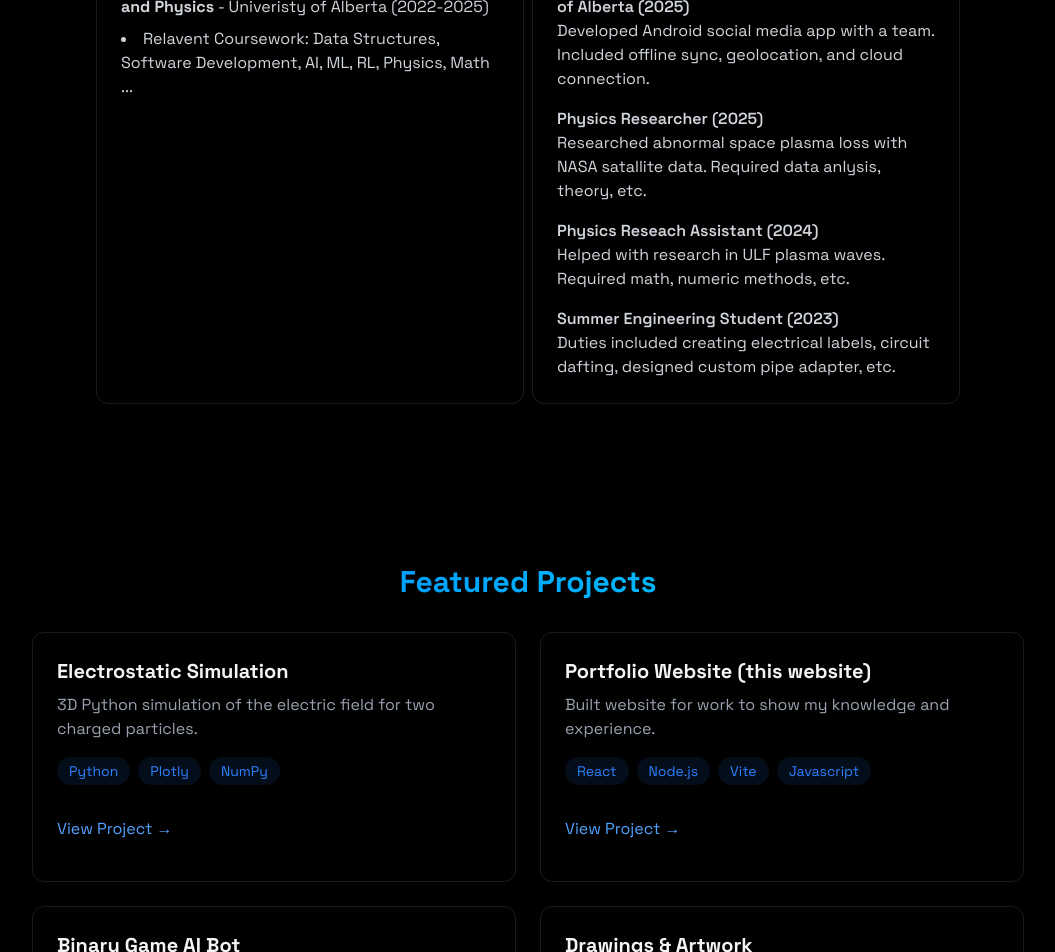
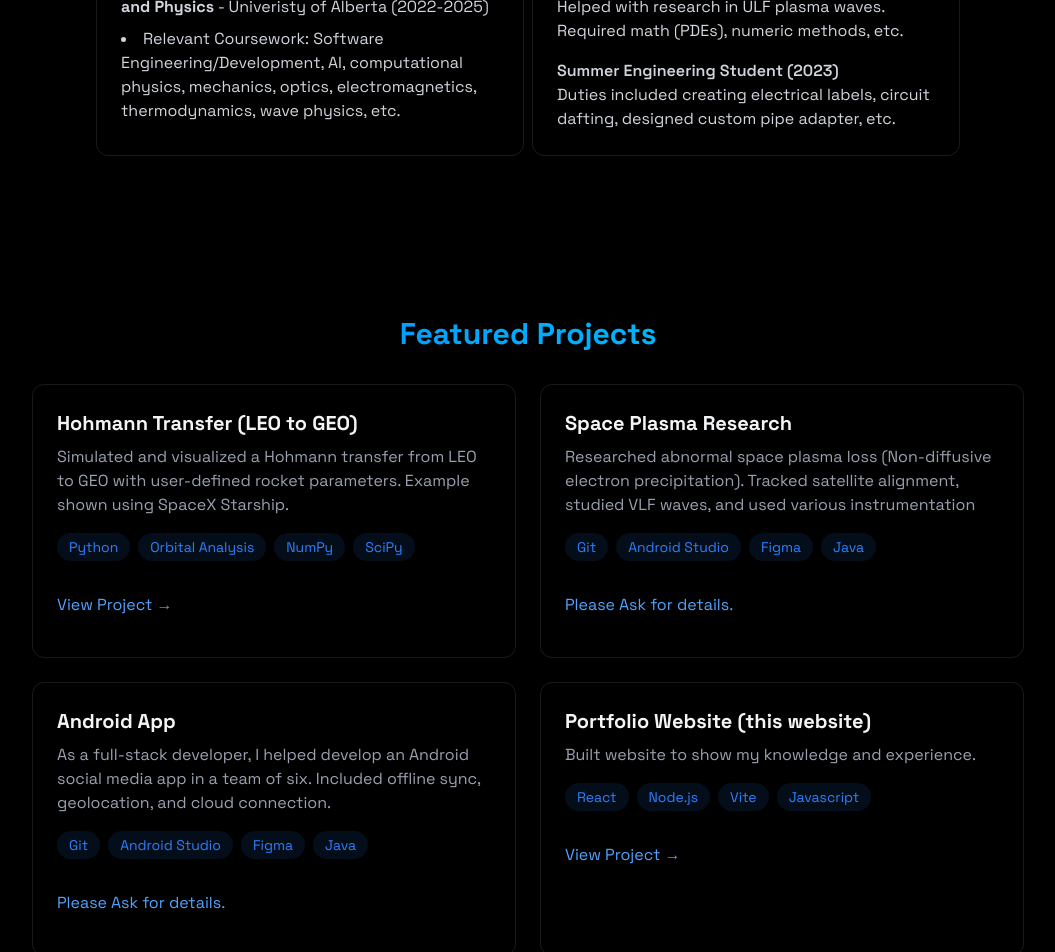
Before and after one commit to MichaelCode1/michaeltech-portfolio, a React (Vite) app: page / in a window 1280 px wide. Shown: the part 1600-2552 px from the top of the page, without its empty margins (112-1167 px from the left). Built offline with nearby package versions, Linux system fonts and the light colour scheme.

Commit message:
moved exp to proj

```diff
--- a/src/components/sections/About.jsx
+++ b/src/components/sections/About.jsx
@@ -97,27 +97,19 @@
                                     <strong> B.S. with a dual major in Computer Science and Physics</strong> - Univeristy of Alberta (2022-2025)
                                 </li>
                                 <li>
-                                    Relavent Coursework: Data Structures, Software Development, AI, ML, RL, Physics, Math ...
+                                    Relevant Coursework: Software Engineering/Development, AI, computational physics, mechanics, optics, electromagnetics, thermodynamics, wave physics, etc.
                                 </li>
                             </ul>
                         </div>
                         <div className="p-6 rounded-xl border-white/10 border hover:-translate-y-1 transition-all">
                             <h3 className="text-xl font-bold mb-4"> 👷‍♂️ Work Experience </h3>
                             <div className="space-y-4 text-gray-300">
-                                <div>
-                                    <h4 className="font-semibold"> Full-Stack Software Developer at the University of Alberta (2025)</h4>
-                                    <p> Developed Android social media app with a team.
-                                        Included offline sync, geolocation, and cloud connection.</p>
-                                </div>
 
-                                <div>
-                                    <h4 className="font-semibold"> Physics Researcher (2025)</h4>
-                                    <p> Researched abnormal space plasma loss with NASA satallite data. Required data anlysis, theory, etc.</p>
-                                </div>
+
 
                                 <div>
                                     <h4 className="font-semibold"> Physics Reseach Assistant (2024)</h4>
-                                    <p> Helped with research in ULF plasma waves. Required math, numeric methods, etc.</p>
+                                    <p> Helped with research in ULF plasma waves. Required math (PDEs), numeric methods, etc.</p>
                                 </div>
 
                                 <div>
--- a/src/components/sections/Projects.jsx
+++ b/src/components/sections/Projects.jsx
@@ -10,15 +10,17 @@
                         <h2 className="text-3xl font-bold mb-8 bg-gradient-to-r from-blue-500 to-cyan-400 bg-clip-text text-transparent text-center">
                             Featured Projects
                         </h2>
+
                         <div className="grid grid-cols-1 md:grid-cols-2 gap-6">
 
                             <div className="p-6 rounded-xl border border-white/10 hover:-translate-y-1 hover:border-blue-500/30 hover:shadow-[0_2px_8px_rgba(59,130,246,0.2)] transition">
-                                <h3 className="text-xl font-bold mb-2"> Electrostatic Simulation</h3>
+                                <h3 className="text-xl font-bold mb-2"> Hohmann Transfer (LEO to GEO)</h3>
                                 <p className="text-gray-400 mb-4">
-                                    3D Python simulation of the electric field for two charged particles.
+                                    Simulated and visualized a Hohmann transfer
+                                    from LEO to GEO with user-defined rocket parameters. Example shown using SpaceX Starship.
                                 </p>
                                 <div className="flex flex-wrap gap-2 mb-4">
-                                    {["Python","Plotly","NumPy"].map((tech,key) => (
+                                    {["Python","Orbital Analysis","NumPy", "SciPy"].map((tech,key) => (
                                         <span
                                             key={key}
                                             className="bg-blue-500/10 text-blue-500 py-1 px-3 rounded-full text-sm hover:bg-blue-500/20
@@ -31,7 +33,7 @@
 
                                 <div className="flex justify-between items-center">
                                     <a
-                                    href="https://colab.research.google.com/drive/1bXOY70Qgv5JOoN7DJKWXbiRlVendjpRa#scrollTo=FxJR9XWEDS35"
+                                    href="https://github.com/MichaelCode1/Hohmann-Transfer-LEO-to-GEO-"
                                     className="text-blue-400 hover:text-blue-300 transition-colors my-4"
                                     >
                                         View Project →
@@ -40,9 +42,66 @@
                             </div>
 
                             <div className="p-6 rounded-xl border border-white/10 hover:-translate-y-1 hover:border-blue-500/30 hover:shadow-[0_2px_8px_rgba(59,130,246,0.2)] transition">
+                                <h3 className="text-xl font-bold mb-2"> Space Plasma Research</h3>
+                                <p className="text-gray-400 mb-4">
+                                     Researched abnormal space plasma loss (Non-diffusive electron precipitation).
+                                     Tracked satellite alignment, studied VLF waves, and used various instrumentation
+
+                                </p>
+                                <div className="flex flex-wrap gap-2 mb-4">
+                                    {["Git","Android Studio","Figma", "Java"].map((tech,key) => (
+                                        <span
+                                            key={key}
+                                            className="bg-blue-500/10 text-blue-500 py-1 px-3 rounded-full text-sm hover:bg-blue-500/20
+                                                        hover:shadow-[0_2px_8px_rgba(59,130,246,0.1)] transition
+                                        ">
+                                            {tech}
+                                        </span>
+                                    ))}
+                                </div>
+                                <div className="flex justify-between items-center">
+                                    <a
+                                    href="#Projects"
+                                    className="text-blue-400 hover:text-blue-300 transition-colors my-4"
+                                    >
+                                        Please Ask for details.
+                                    </a>
+                                </div>
+                            </div>
+
+                            <div className="p-6 rounded-xl border border-white/10 hover:-translate-y-1 hover:border-blue-500/30 hover:shadow-[0_2px_8px_rgba(59,130,246,0.2)] transition">
+                                <h3 className="text-xl font-bold mb-2"> Android App</h3>
+                                <p className="text-gray-400 mb-4">
+                                     As a full-stack developer, I helped develop
+                                     an Android social media app in a team of six.
+                                     Included offline sync, geolocation, and cloud connection.
+                                </p>
+                                <div className="flex flex-wrap gap-2 mb-4">
+                                    {["Git","Android Studio","Figma", "Java"].map((tech,key) => (
+                                        <span
+                                            key={key}
+                                            className="bg-blue-500/10 text-blue-500 py-1 px-3 rounded-full text-sm hover:bg-blue-500/20
+                                                        hover:shadow-[0_2px_8px_rgba(59,130,246,0.1)] transition
+                                        ">
+                                            {tech}
+                                        </span>
+                                    ))}
+                                </div>
+                                <div className="flex justify-between items-center">
+                                    <a
+                                    href="#Projects"
+                                    className="text-blue-400 hover:text-blue-300 transition-colors my-4"
+                                    >
+                                        Please Ask for details.
+                                    </a>
+                                </div>
+                            </div>
+
+
+                            <div className="p-6 rounded-xl border border-white/10 hover:-translate-y-1 hover:border-blue-500/30 hover:shadow-[0_2px_8px_rgba(59,130,246,0.2)] transition">
                                 <h3 className="text-xl font-bold mb-2"> Portfolio Website (this website)</h3>
                                 <p className="text-gray-400 mb-4">
-                                    Built website for work to show my knowledge and experience.
+                                    Built website to show my knowledge and experience.
                                 </p>
                                 <div className="flex flex-wrap gap-2 mb-4">
                                     {["React","Node.js","Vite", "Javascript"].map((tech,key) => (
@@ -55,7 +114,6 @@
                                         </span>
                                     ))}
                                 </div>
-
                                 <div className="flex justify-between items-center">
                                     <a
                                     href="https://github.com/MichaelCode1/michaeltech-portfolio"
@@ -85,7 +143,7 @@
 
                                 <div className="flex justify-between items-center">
                                     <a
-                                    href="#"
+                                    href="#Projects"
                                     className="text-blue-400 hover:text-blue-300 transition-colors my-4"
                                     >
                                         Please ask for details.
@@ -121,34 +179,6 @@
                                 </div>
                             </div>
 
-                            <div className="p-6 rounded-xl border border-white/10 hover:-translate-y-1 hover:border-blue-500/30 hover:shadow-[0_2px_8px_rgba(59,130,246,0.2)] transition">
-                                <h3 className="text-xl font-bold mb-2"> Hohmann Transfer (LEO to GEO)</h3>
-                                <p className="text-gray-400 mb-4">
-                                    Simulated and visualized a Hohmann transfer
-                                    from LEO to GEO with user-defined rocket parameters. Example shown using SpaceX Starship.
-                                </p>
-                                <div className="flex flex-wrap gap-2 mb-4">
-                                    {["Python","Orbital Analysis","NumPy", "SciPy"].map((tech,key) => (
-                                        <span
-                                            key={key}
-                                            className="bg-blue-500/10 text-blue-500 py-1 px-3 rounded-full text-sm hover:bg-blue-500/20
-                                                        hover:shadow-[0_2px_8px_rgba(59,130,246,0.1)] transition
-                                        ">
-                                            {tech}
-                                        </span>
-                                    ))}
-                                </div>
-
-                                <div className="flex justify-between items-center">
-                                    <a
-                                    href="https://github.com/MichaelCode1/Hohmann-Transfer-LEO-to-GEO-"
-                                    className="text-blue-400 hover:text-blue-300 transition-colors my-4"
-                                    >
-                                        View Project →
-                                    </a>
-                                </div>
-                            </div>
-
                         </div>
                     </div>
                 </RevealOnScroll>
```
